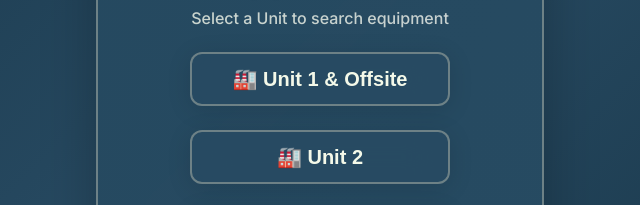
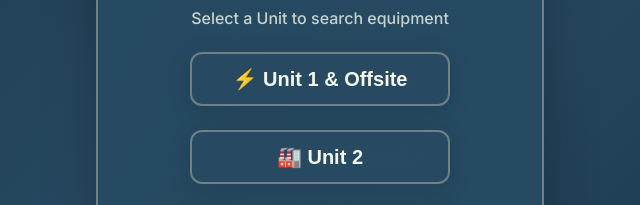
Before and after one commit to SKY1797/Electrical-Application, a website: page index.html in a window 1280 px wide. Shown: the part 348-553 px from the top of the page, 320-960 px from the left. Drawn offline with Linux system fonts and the light colour scheme.

Commit message:
Update index.html

```diff
--- a/index.html
+++ b/index.html
@@ -52,7 +52,7 @@
               <div class="unit-selection-page">
                 <button id="unit1Btn" class="unit-btn-large" data-unit="unit1">
                   <!-- <p class="unit-icon">⚡</p> -->
-                  <span class="unit-text">🏭 Unit 1 & Offsite</span>
+                  <span class="unit-text">⚡ Unit 1 & Offsite</span>
                 </button>
                 <button id="unit2Btn" class="unit-btn-large" data-unit="unit2">
                   <!-- <span class="unit-icon">⚡</span> -->
```
